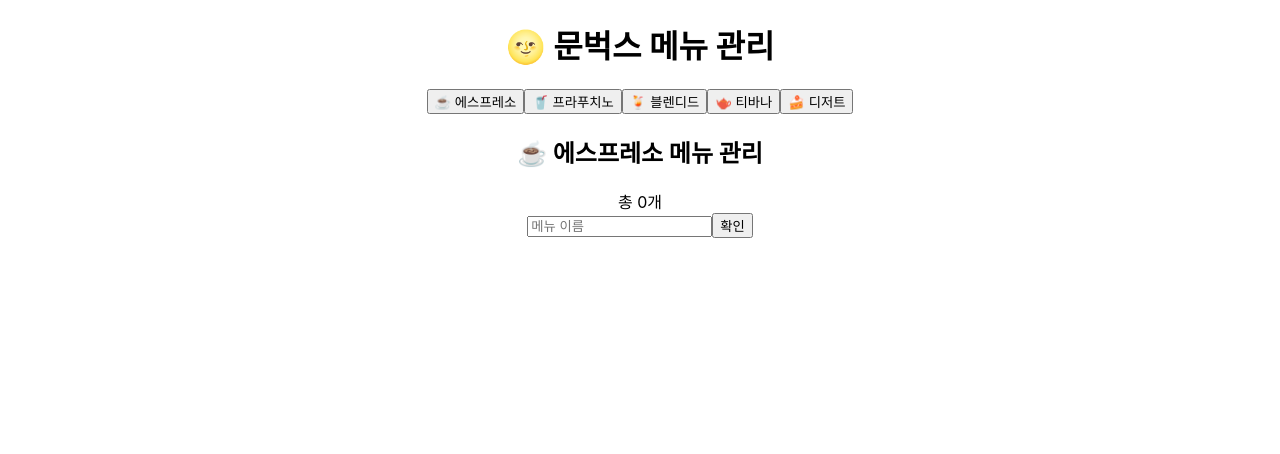
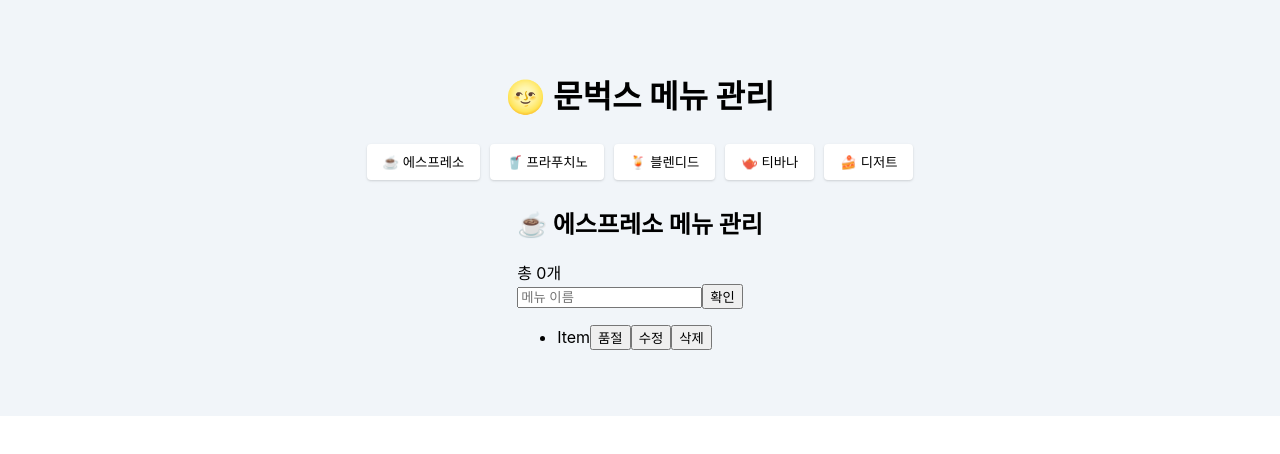
Before and after one commit to noparamin/moonbucks-menu-react, a React (Create React App) app: page / in a window 1280 px wide. Shown: the top 454 px of the page. Built offline with nearby package versions, Linux system fonts and the light colour scheme.

Commit message:
app 구조화

```diff
--- a/src/App.css
+++ b/src/App.css
@@ -1,38 +1,30 @@
 .App {
-  text-align: center;
+  height: 100%;
+  margin: 0 auto;
+  padding: 50px 0;
+  display: flex;
+  flex-direction: column;
+  justify-content: center;
+  align-items: center;
+  background-color: #f1f5f9;
 }
 
-.App-logo {
-  height: 40vmin;
-  pointer-events: none;
+.nav {
+  display: flex;
+  flex-direction: column;
+  justify-content: center;
+  align-items: center;
 }
 
-@media (prefers-reduced-motion: no-preference) {
-  .App-logo {
-    animation: App-logo-spin infinite 20s linear;
-  }
+.nav-btn {
+  height: 36px;
+  min-width: 64px;
+  padding: 0 16px;
+  margin: 5px;
+  border-radius: 4px;
+  outline: 0;
+  border-style: none;
+  cursor: pointer;
+  background-color: white;
+  box-shadow: 0 1px 3px 0 rgb(0 0 0 / 10%), 0 1px 2px 0 rgb(0 0 0 / 6%);;
 }
-
-.App-header {
-  background-color: #282c34;
-  min-height: 100vh;
-  display: flex;
-  flex-direction: column;
-  align-items: center;
-  justify-content: center;
-  font-size: calc(10px + 2vmin);
-  color: white;
-}
-
-.App-link {
-  color: #61dafb;
-}
-
-@keyframes App-logo-spin {
-  from {
-    transform: rotate(0deg);
-  }
-  to {
-    transform: rotate(360deg);
-  }
-}
--- /dev/null
+++ b/src/components/InputBox.js
@@ -0,0 +1,15 @@
+import React from "react";
+
+function InputBox() {
+    return (
+        <div className="menu-input-box">
+            <label hidden>메뉴 이름</label>
+            <input type="text" placeholder="메뉴 이름" ></input>
+            <button type="submit" className="menu-input-box-add-btn">확인</button>
+        </div>
+    );
+}
+
+export default InputBox;
+
+//value={menuName} onChange={onChange}
--- a/src/components/Menu.js
+++ b/src/components/Menu.js
@@ -1,45 +1,53 @@
 import { React, useState } from "react";
+import MenuTitle from "./MenuTitle";
+import InputBox from "./InputBox";
+import MenuList from "./MenuList";
+
 
 function Menu() {
-    const [menuName, setMenuName] = useState("");
-    const [menuList, setMenuList] = useState([]);
+    // const [menuName, setMenuName] = useState("");
+    // const [menuList, setMenuList] = useState([]);
 
-    const onChange = (event) => {
-        setMenuName(event.target.value);
-    };
+    // const onChange = (event) => {
+    //     setMenuName(event.target.value);
+    // };
 
-    const onSubmit = (event) => {
-        event.preventDefault();
-        if(menuName === "") {
-            return;
-        }
+    // const onSubmit = (event) => {
+    //     event.preventDefault();
+    //     if(menuName === "") {
+    //         return;
+    //     }
 
-        setMenuList((currentArray) => [...currentArray, menuName]);
-        setMenuName("");
-    };
+    //     setMenuList((currentArray) => [...currentArray, menuName]);
+    //     setMenuName("");
+    // };
+
+    // const onClickLiButton = (event) => {
+    //     //const updatedMenuName = prompt("메뉴명을 수정하세요");
+    //     console.log(event.target.classList);
+    //     if(event.target.classList.contains("menu-edit-button")) {
+    //     }
+    // };
+
+    // const deleteMenuName = (item) => {
+    //     console.log(item);
+    // };
 
     return (
         <div>
             <main>
-                <div>
-                    <h2>☕ 에스프레소 메뉴 관리</h2>
-                    <span>총 0개</span>
-                </div>
-
-                <form onSubmit={onSubmit}>
-                    <label hidden>메뉴 이름</label>
-                    <input type="text" placeholder="메뉴 이름" value={menuName} onChange={onChange}></input>
-                    <button>확인</button>
-                </form>
-                <ul>{menuList.map((item, index) => (
-                    <li key={index}>{item}</li>
-                    ))}
-                </ul>
+                <MenuTitle/>
+                <InputBox/>
+                <MenuList/>
             </main>
         </div>
     );
 }
-// 메뉴판 만들기
+
+// Nav
+// MenuHeader
+// inputBox
+// itemList
 
 // 메뉴이름 입력 후 엔터 또는 확인 버튼 클릭하면 메뉴 추가
 // input은 빈 값으로 초기화
--- /dev/null
+++ b/src/components/MenuItem.js
@@ -0,0 +1,16 @@
+import React from "react";
+
+function MenuItem() {
+    return (
+        <li>
+            <span>Item</span>
+            <button>품절</button>
+            <button>
+                수정
+            </button>
+            <button>삭제</button>
+        </li>
+    );
+}
+
+export default MenuItem;
--- /dev/null
+++ b/src/components/MenuList.js
@@ -0,0 +1,24 @@
+import React from "react";
+import MenuItem from "./MenuItem";
+function MenuList() {
+    return (
+        <div>
+            <ul>
+                <MenuItem />
+            </ul>
+        </div>
+    );
+}
+
+{/* <ul onClick={onClickLiButton}>
+                    {menuList.map((item, index) => (
+                    <li key={index}>
+                        <span>{item}</span>
+                        <button className="sold-out-button">품절</button>
+                        <button className="menu-edit-button">수정</button>
+                        <button onClick={deleteMenuName(item)}>삭제</button>
+                    </li>
+                    ))}
+                </ul> */}
+
+export default MenuList;
--- /dev/null
+++ b/src/components/MenuTitle.js
@@ -0,0 +1,11 @@
+function MenuTitle() {
+    return (
+        <div className="menu-title">
+            <h2>☕ 에스프레소 메뉴 관리</h2>
+            <span>총 0개</span>
+        </div>
+    );
+
+}
+
+export default MenuTitle;
--- a/src/components/Nav.js
+++ b/src/components/Nav.js
@@ -1,15 +1,15 @@
 function Nav() {
     return (
-        <div>
-            <header>
+        <div className="nav">
+            <header className="header">
                 <h1>🌝 문벅스 메뉴 관리</h1>
             </header>
             <nav>
-                <button>☕ 에스프레소</button>
-                <button>🥤 프라푸치노</button>
-                <button>🍹 블렌디드</button>
-                <button>🫖 티바나</button>
-                <button>🍰 디저트</button>
+                <button className="nav-btn">☕ 에스프레소</button>
+                <button className="nav-btn">🥤 프라푸치노</button>
+                <button className="nav-btn">🍹 블렌디드</button>
+                <button className="nav-btn">🫖 티바나</button>
+                <button className="nav-btn">🍰 디저트</button>
             </nav>
         </div>
     );
```
